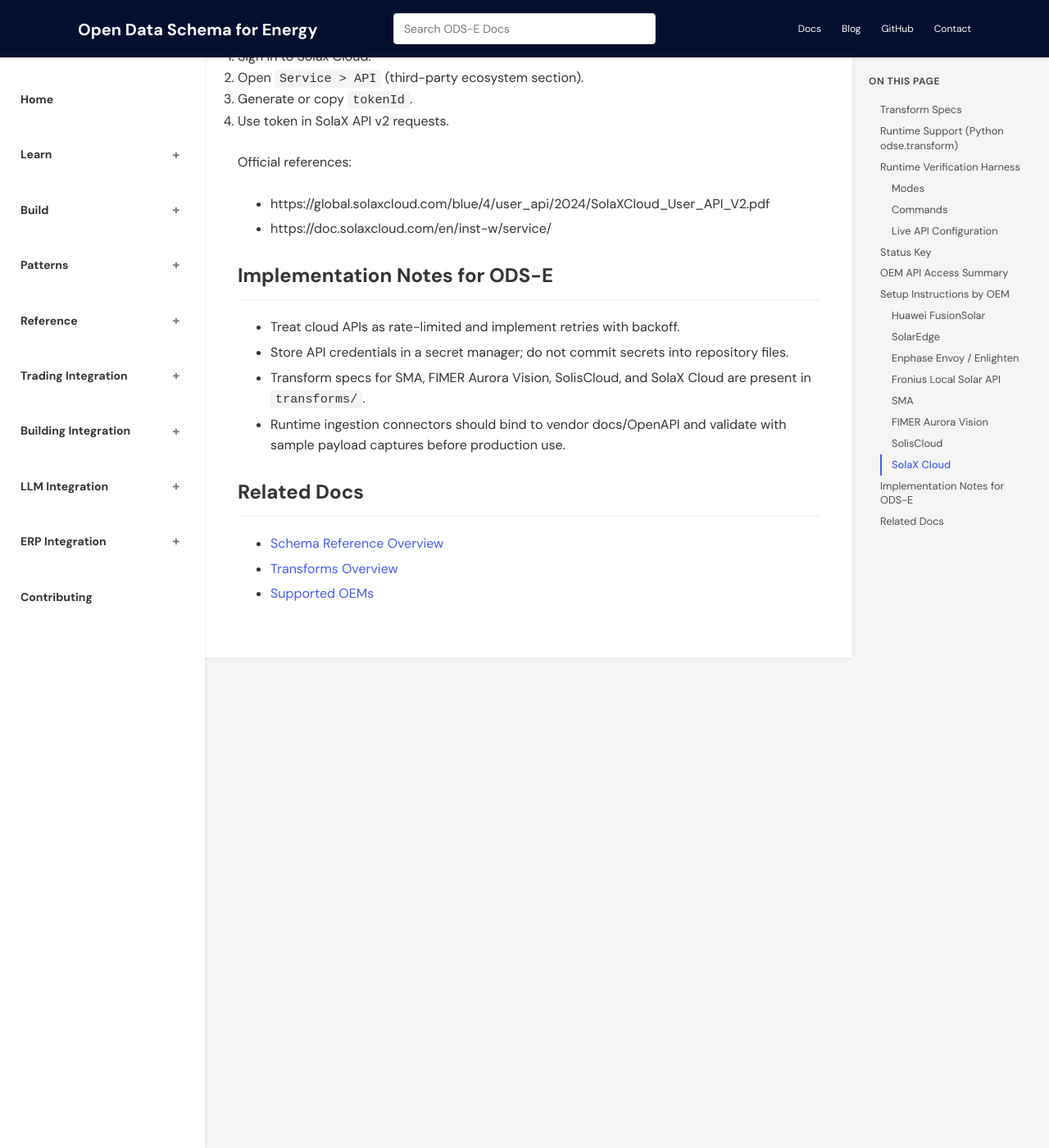
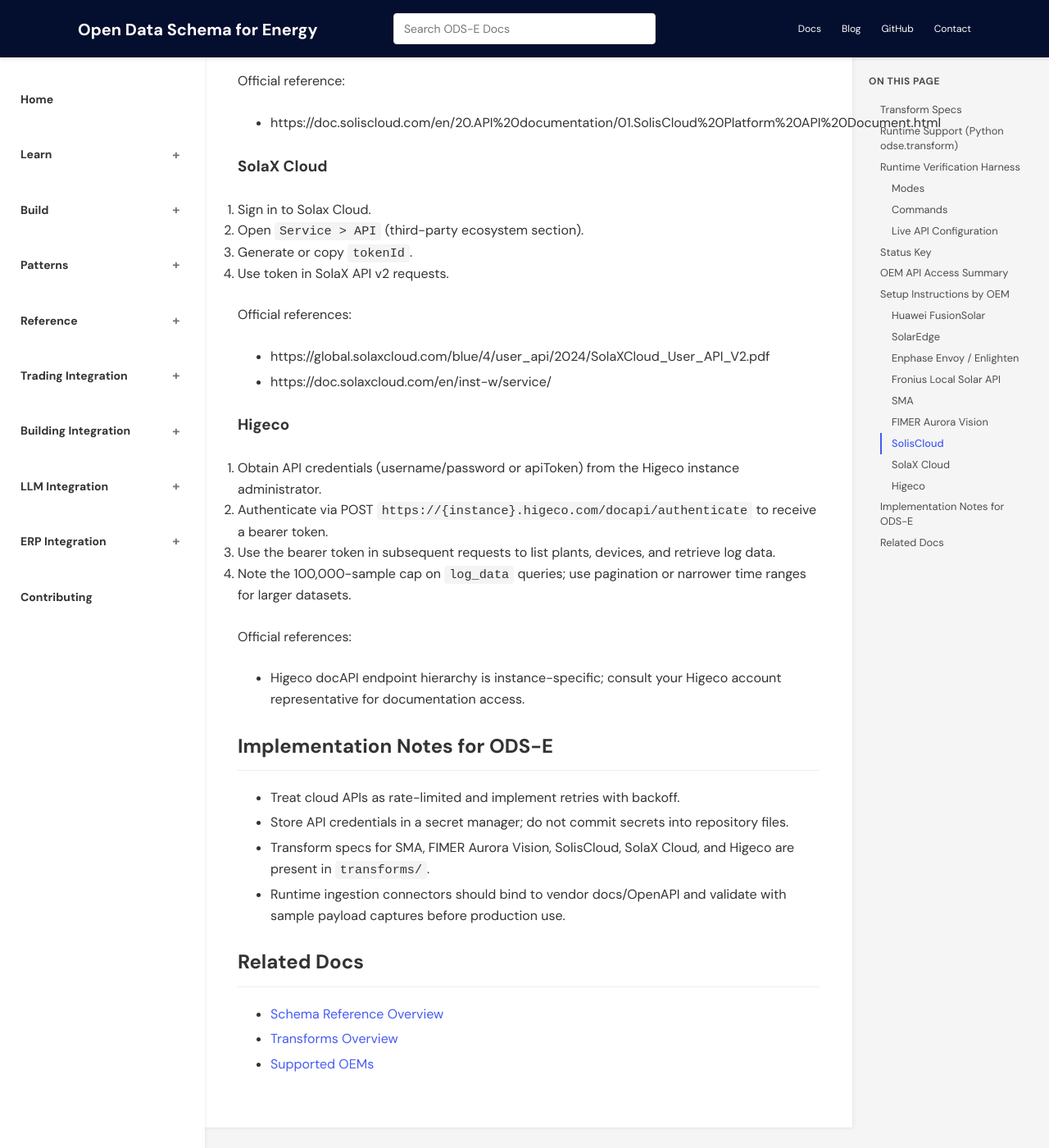
Before and after one commit to AsobaCloud/odse-docs, a Jekyll site: the page built from docs/schemas/inverter-api-access.md, in a window 1280 px wide and 1400 px high, scrolled down 6477 px. Shown: the whole window at 82% size. Built offline with Jekyll 4.4.1, drawn with Linux system fonts in a browser that asks for light colours; some of the changed text lies outside the part shown.

Commit message:
Add Higeco as 11th supported OEM across all documentation

```diff
--- a/docs/schemas/inverter-api-access.md
+++ b/docs/schemas/inverter-api-access.md
@@ -22,6 +22,7 @@
 - FIMER: `transforms/fimer-auroravision-api.yaml`
 - Solis: `transforms/soliscloud-api.yaml`
 - SolaX: `transforms/solaxcloud-api-v2.yaml`
+- Higeco: `transforms/higeco-api.yaml`
 
 ## Runtime Support (Python `odse.transform`)
 
@@ -37,6 +38,7 @@
 | `fronius` | Implemented |
 | `sma` | Implemented (normalized contract input) |
 | `solis`, `soliscloud` | Implemented (normalized contract input) |
+| `higeco` | Implemented (normalized contract input) |
 
 ## Runtime Verification Harness
 
@@ -105,6 +107,7 @@
 | FIMER Aurora Vision | Included (Spec) | Cloud API | Aurora Vision account with required role; request API enablement via FIMER support | Vendor-issued credentials per Aurora Vision API docs |
 | SolisCloud | Included (Spec) | Cloud API | Complete Solis cooperation/application process and receive API activation materials | OAuth2 with AppKey/AppSecret |
 | SolaX Cloud | Included (Spec) | Cloud API | Generate API token in Solax Cloud third-party ecosystem settings | API token |
+| Higeco | Included (Spec) | Cloud API (docAPI) | Obtain API credentials from Higeco for target instance | Bearer token (POST /authenticate) |
 
 ## Setup Instructions by OEM
 
@@ -196,11 +199,21 @@
 - https://global.solaxcloud.com/blue/4/user_api/2024/SolaXCloud_User_API_V2.pdf
 - https://doc.solaxcloud.com/en/inst-w/service/
 
+### Higeco
+
+1. Obtain API credentials (username/password or apiToken) from the Higeco instance administrator.
+2. Authenticate via POST `https://{instance}.higeco.com/docapi/authenticate` to receive a bearer token.
+3. Use the bearer token in subsequent requests to list plants, devices, and retrieve log data.
+4. Note the 100,000-sample cap on `log_data` queries; use pagination or narrower time ranges for larger datasets.
+
+Official references:
+- Higeco docAPI endpoint hierarchy is instance-specific; consult your Higeco account representative for documentation access.
+
 ## Implementation Notes for ODS-E
 
 - Treat cloud APIs as rate-limited and implement retries with backoff.
 - Store API credentials in a secret manager; do not commit secrets into repository files.
-- Transform specs for SMA, FIMER Aurora Vision, SolisCloud, and SolaX Cloud are present in `transforms/`.
+- Transform specs for SMA, FIMER Aurora Vision, SolisCloud, SolaX Cloud, and Higeco are present in `transforms/`.
 - Runtime ingestion connectors should bind to vendor docs/OpenAPI and validate with sample payload captures before production use.
 
 ## Related Docs
```
Also changed, not shown: docs/concepts/architecture.md (+1 -1 lines), docs/guides/cli-walkthrough.md (+1 -1 lines), docs/index.md (+3 -3 lines), docs/transforms/supported-oems.md (+1 -0 lines).
